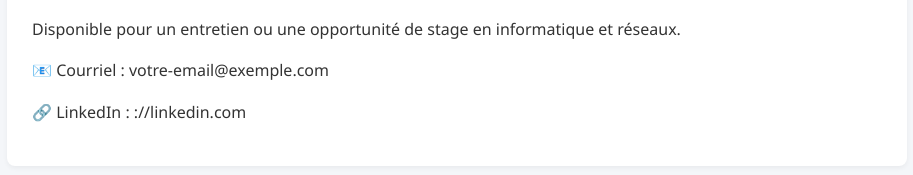
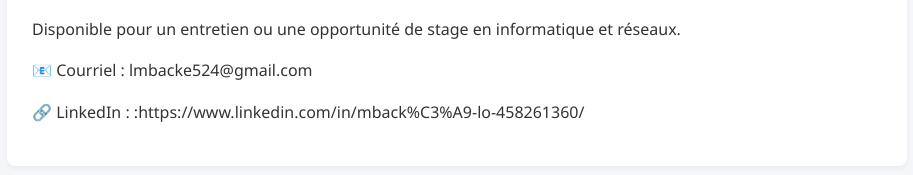
Before and after one commit to Mbacke-lo/Mbacke-lo.github.io, a plain HTML site: page index.html in a window 1280 px wide. Shown: the part 1596-1771 px from the top of the page, without its empty margins (183-1096 px from the left). Drawn offline with Linux system fonts and the light colour scheme.

Commit message:
Fix CV link and update contact details
Updated CV link and contact information.

```diff
--- a/index.html
+++ b/index.html
@@ -30,7 +30,7 @@
     <div class="card">
       <h2>À propos de moi</h2>
       <p>Passionné par l'administration système, la sécurité et les infrastructures réseaux, je recherche actuellement un stage pour mettre en pratique mes compétences techniques et contribuer efficacement au sein d'une équipe informatique.</p>
-      <a href="cv.pdf" class="btn" target="_blank">Télécharger mon CV (PDF)</a>
+      <a href="cv.pdf.pdf" class="btn" target="_blank">Télécharger mon CV (PDF)</a>
     </div>
 
     <div class="card">
@@ -86,8 +86,8 @@
     <div class="card">
       <h2>Contact</h2>
       <p>Disponible pour un entretien ou une opportunité de stage en informatique et réseaux.</p>
-      <p>📧 Courriel : votre-email@exemple.com</p>
-      <p>🔗 LinkedIn : ://linkedin.com</p>
+      <p>📧 Courriel : lmbacke524@gmail.com</p>
+      <p>🔗 LinkedIn : :https://www.linkedin.com/in/mback%C3%A9-lo-458261360/
     </div>
   </div>
 
```
